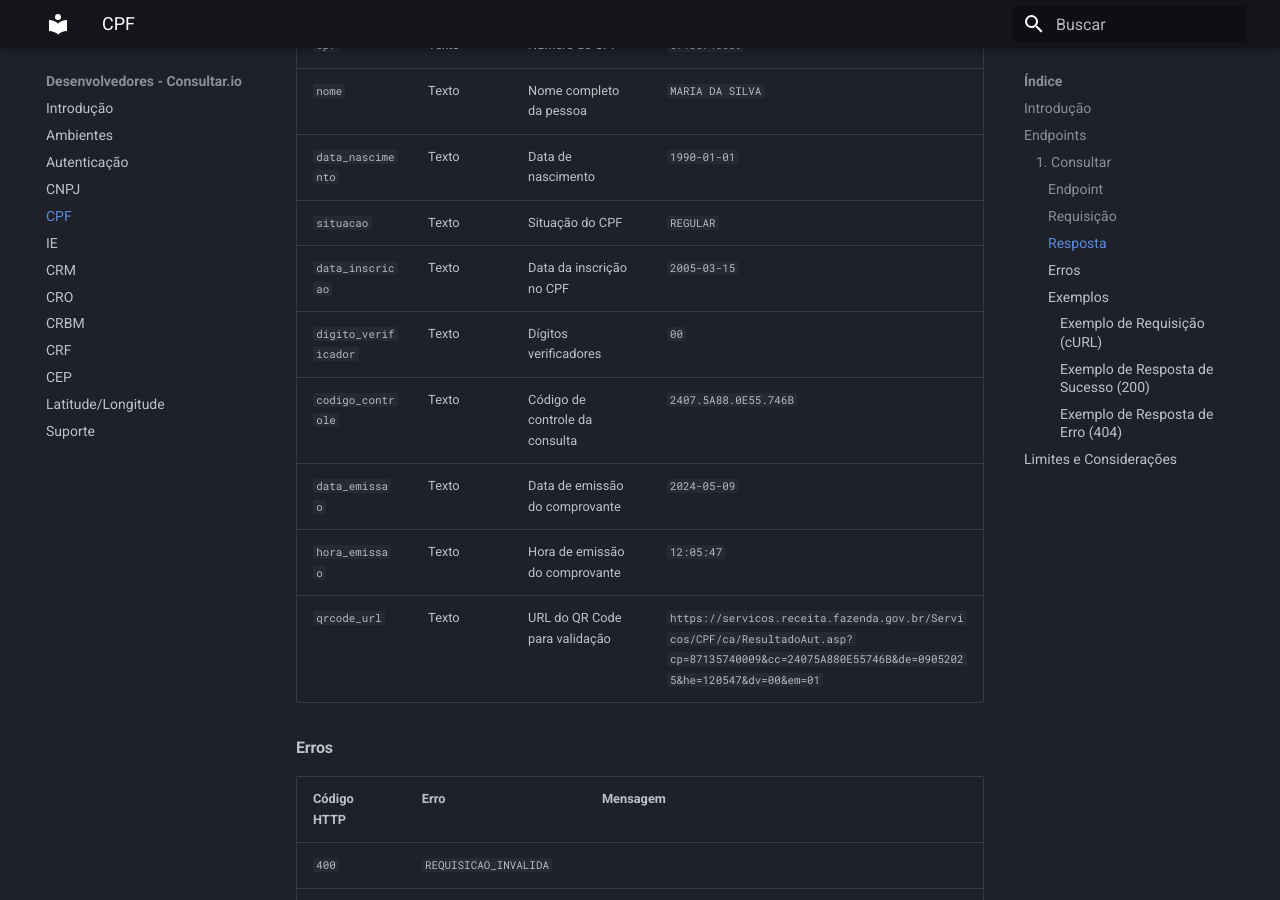
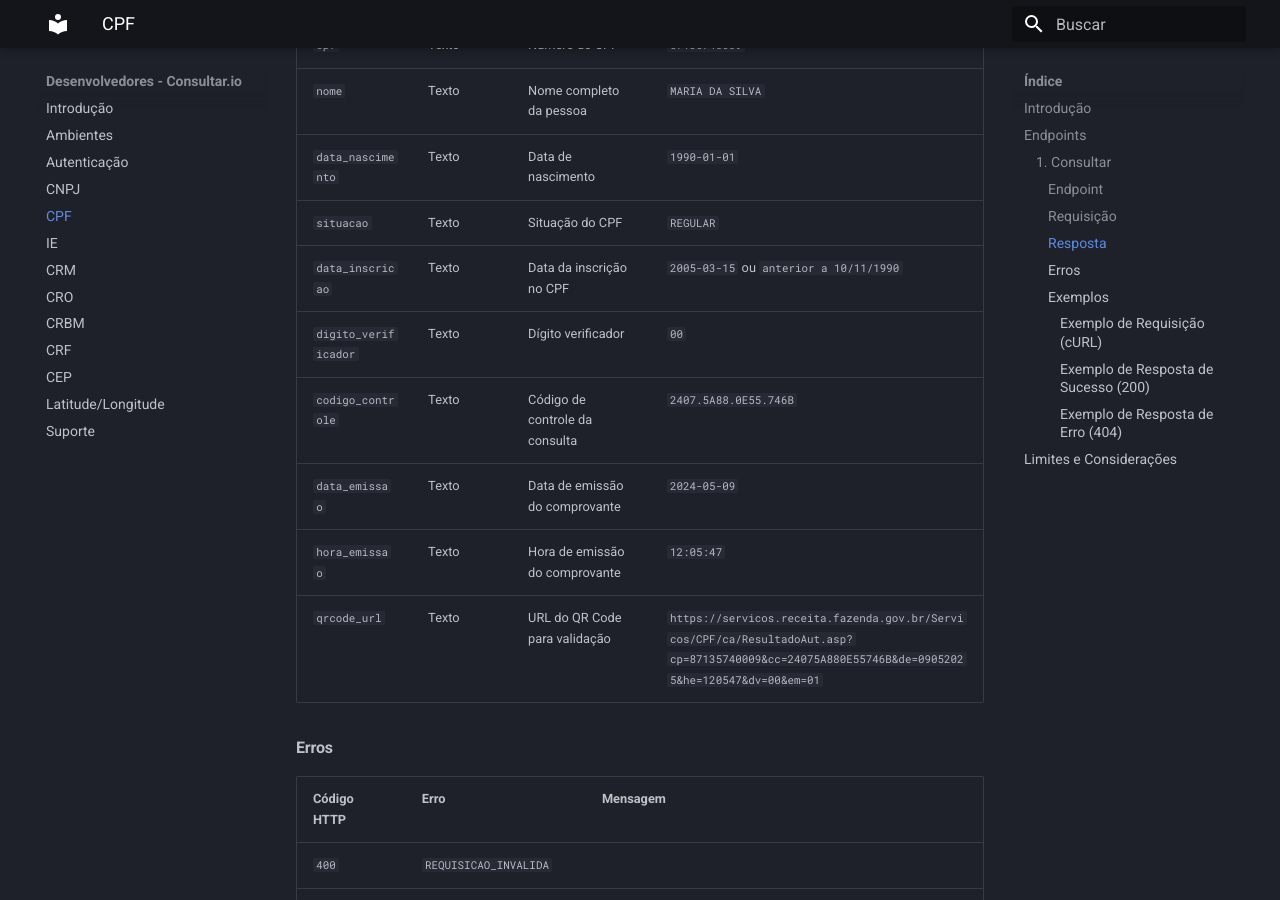
Before and after one commit to consultar-io/doc, an MkDocs documentation site: the page built from docs/cpf.md, in a window 1280 px wide and 900 px high, scrolled down 819 px. Built offline with MkDocs 1.6.1 and Material for MkDocs 9.7.7, drawn with Linux system fonts in a browser that asks for light colours.

Commit message:
Clarify `data_inscricao` description and correct `digito_verificador` label in CPF documentation

```diff
--- a/docs/cpf.md
+++ b/docs/cpf.md
@@ -30,8 +30,8 @@ Consulta detalhes de um CPF específico.
 | `nome`               | Texto | Nome completo da pessoa        | `MARIA DA SILVA`                                                                                                                                |
 | `data_nascimento`    | Texto | Data de nascimento             | `1990-01-01`                                                                                                                                    |
 | `situacao`           | Texto | Situação do CPF                | `REGULAR`                                                                                                                                       |
-| `data_inscricao`     | Texto | Data da inscrição no CPF       | `2005-03-15`                                                                                                                                    |
-| `digito_verificador` | Texto | Dígitos verificadores          | `00`                                                                                                                                            |
+| `data_inscricao`     | Texto | Data da inscrição no CPF       | `2005-03-15` ou `anterior a 10/11/1990`                                                                                                         |
+| `digito_verificador` | Texto | Dígito verificador             | `00`                                                                                                                                            |
 | `codigo_controle`    | Texto | Código de controle da consulta | `2407.5A88.0E55.746B`                                                                                                                           |
 | `data_emissao`       | Texto | Data de emissão do comprovante | `2024-05-09`                                                                                                                                    |
 | `hora_emissao`       | Texto | Hora de emissão do comprovante | `12:05:47`                                                                                                                                      |
```
